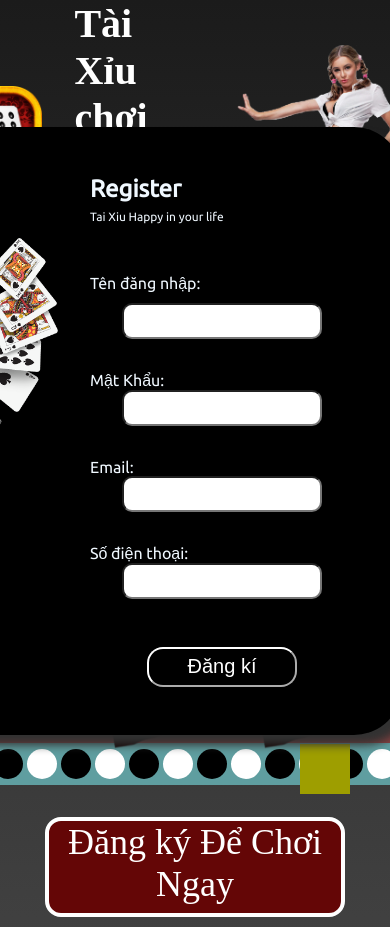
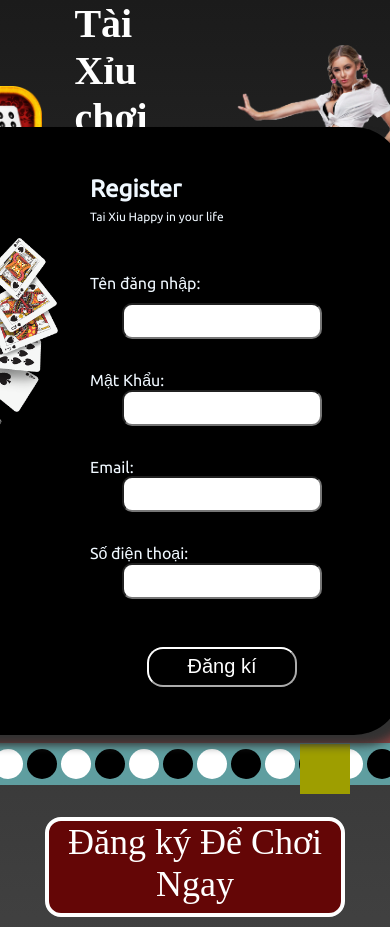
Before and after one commit to truongdeveloper/Tai-Xiu-Happy-Life, a plain HTML site: page index.html in a window 390 px wide. Shown: the top 927 px of the page. Drawn offline with Linux system fonts and the light colour scheme.

Commit message:
1/6/2022

```diff
--- a/script.js
+++ b/script.js
@@ -26,12 +26,23 @@ function gameDice() {
     let Sibo1 = randomDice();
     let Sibo2 = randomDice();
     let Sibo3 = randomDice();
+
     sucSac1.innerHTML = diceArr[Sibo1];
     sucSac2.innerHTML = diceArr[Sibo2];
     sucSac3.innerHTML = diceArr[Sibo3];
     return Sibo1 + Sibo2 + Sibo3 + 3;
 }
-function gameOnBaby() { setTimeout(() => {
+function resultHistory(array) {
+    let historyHTML = array.map((myArr, index) =>{
+        if(myArr){
+            return '<div class="dot-black"></div>';
+        }else{
+            return  '<div class="dot-white"></div>';
+        }
+    })
+    history.innerHTML = historyHTML.join('')
+}
+function animation() {
     if(gameDice() > 10){
         resultArr.push(1);
         winTai.classList.add('win-animation')
@@ -46,12 +57,15 @@ function gameOnBaby() { setTimeout(() => {
         }, 2000);
     }
     resultArr.shift();
-    console.log(resultArr)
+}
+function gameOnBaby() { setTimeout(() => {
+    animation();
+    setTimeout(() => {
+        resultHistory(resultArr);
+    }, 1000);
     gameOnBaby();
 }, 3000);
 }
-
-
 
 gameOnBaby()
 
--- a/style.css
+++ b/style.css
@@ -63,6 +63,8 @@ main{
     align-items: center;
     background-color: rgb(138, 65, 65);
     border-radius: 4rem;
+    box-shadow: 10px 10px 10px rgb(50, 50, 50);
+
 }
 .result{
     display: flex;
@@ -267,6 +269,7 @@ footer > center{
     font-size: 20px;
     animation: border-nhay 1000ms infinite;
 }
+
 .muted{
     position: fixed;
     background-color: rgb(158, 158, 0);
@@ -276,3 +279,10 @@ footer > center{
     right: 40px;
     cursor: pointer;
 }
+
+@media screen and (max-width: 1080px) {
+    .em-gai-3,
+    .em-gai-4{
+        display: none;
+    }
+}
```
